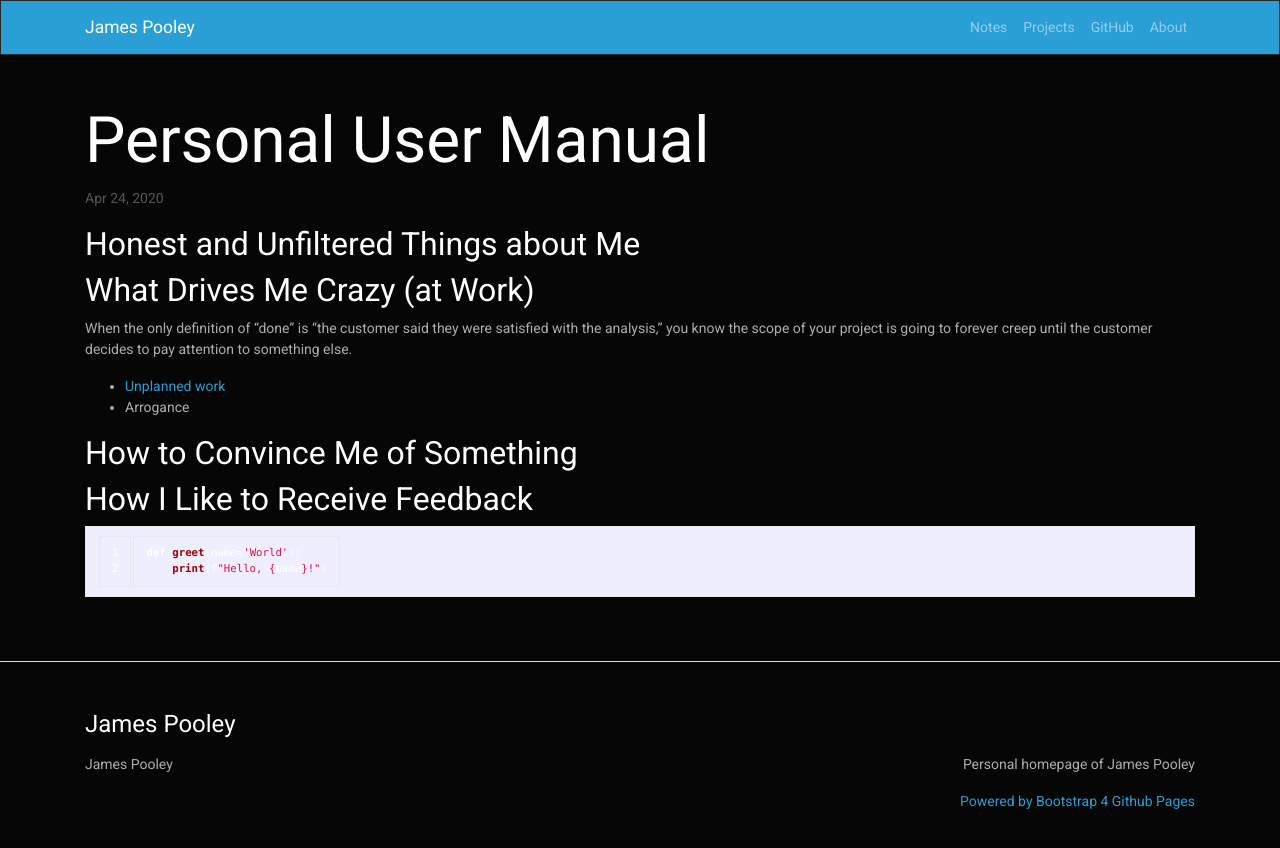
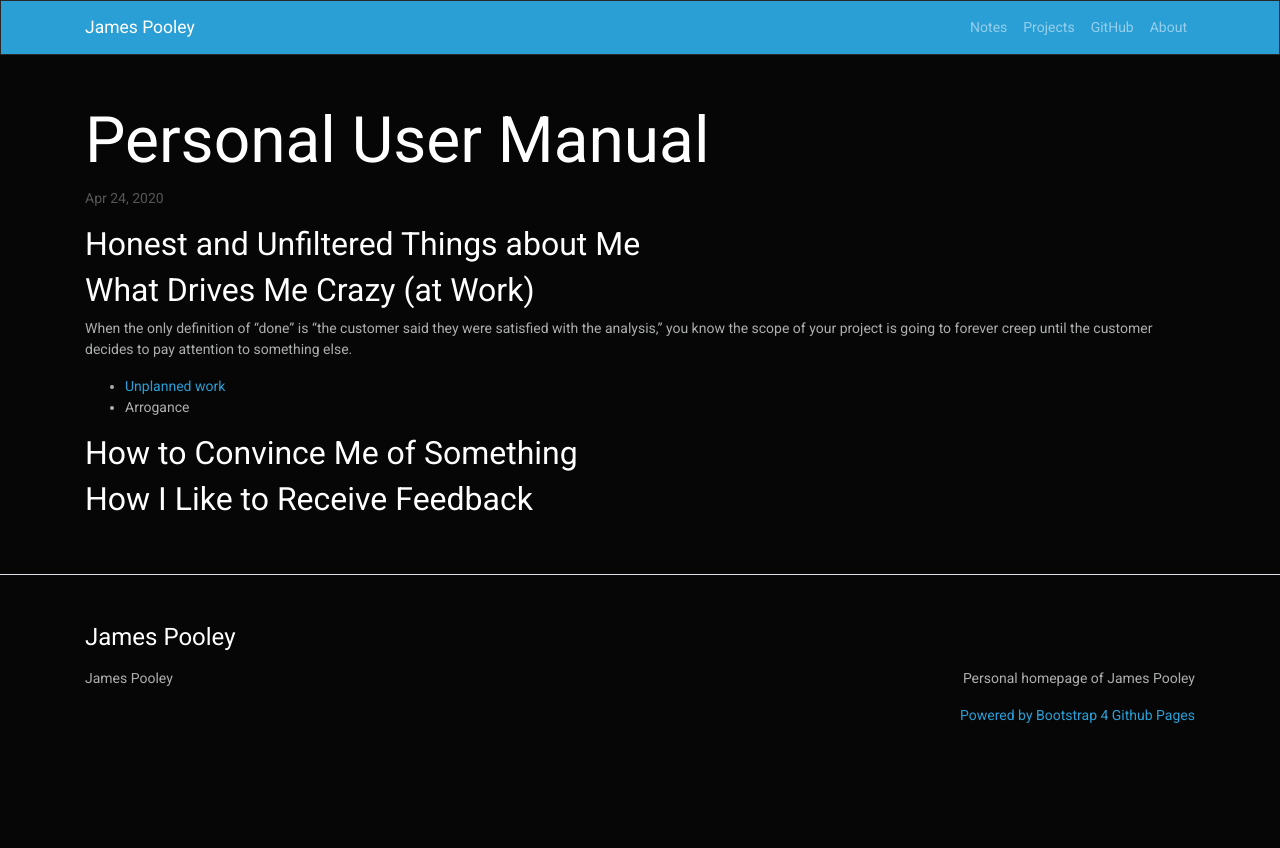
Before and after one commit to jamespooley/archived-jamespooley.github.io, a Jekyll site: the page built from _posts/2020-04-24-personal-user-manual.md, in a window 1280 px wide. Shown: the top 848 px of the page. Built offline with Jekyll 4.4.1, drawn with Linux system fonts in a browser that asks for light colours; our own code applies the rules of GitHub Pages for plain Markdown files.

Commit message:
Remove code syntax sandbox

```diff
--- a/_posts/2020-04-24-personal-user-manual.md
+++ b/_posts/2020-04-24-personal-user-manual.md
@@ -10,8 +10,3 @@
 #### How to Convince Me of Something
 
 #### How I Like to Receive Feedback
-
-{% highlight python linenos %}
-def greet(name='World'):
-    print(f"Hello, {name}!")
-{% endhighlight %}
```
